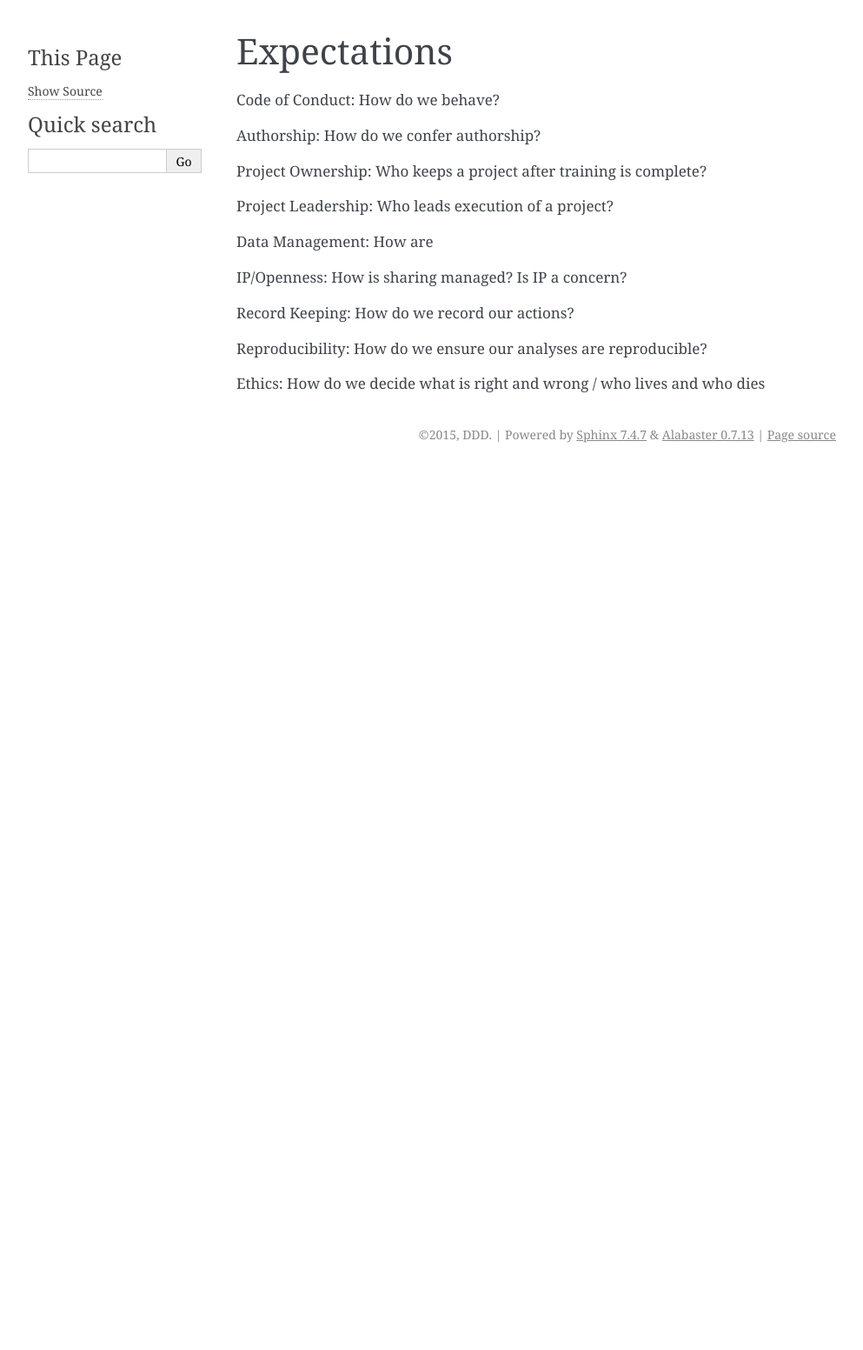
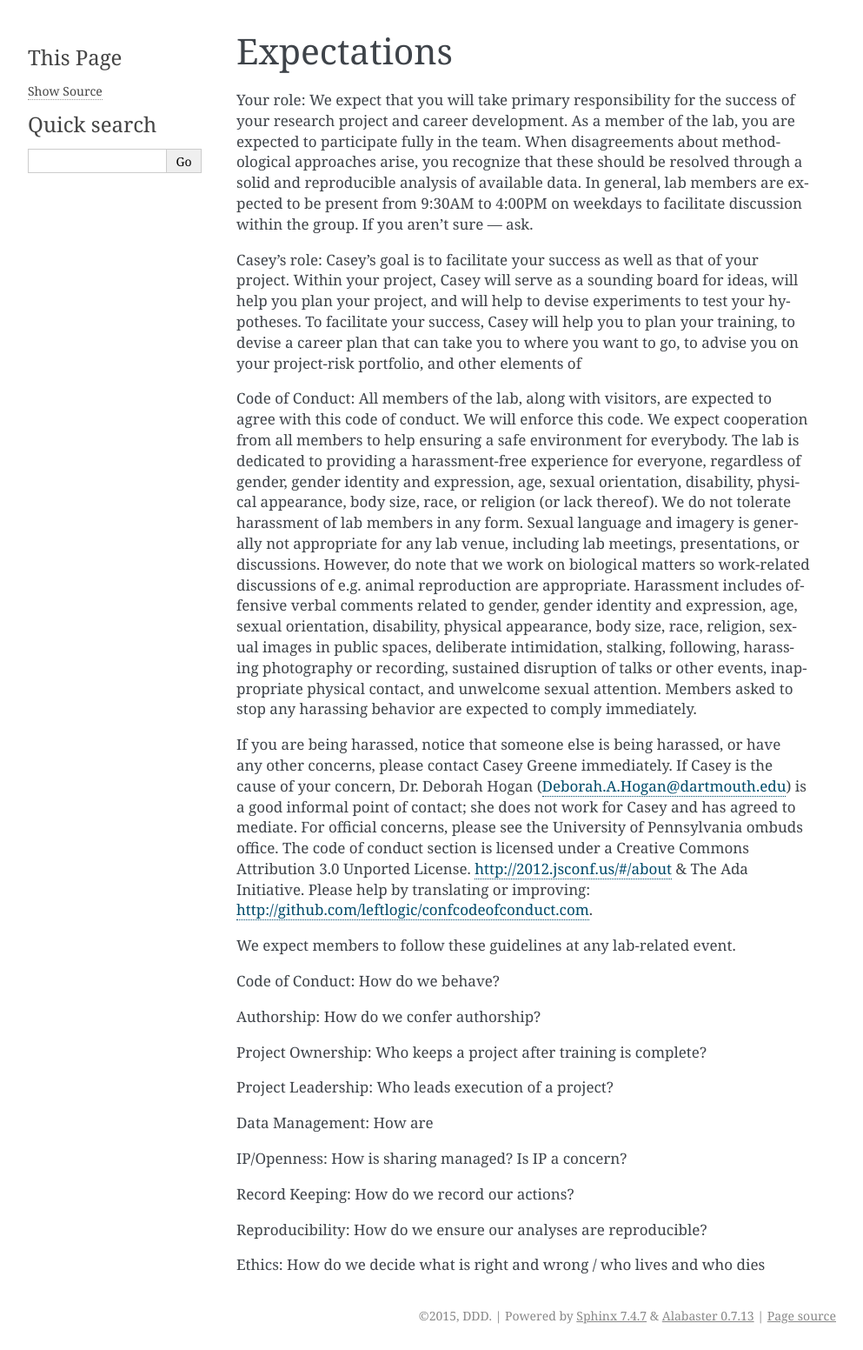
Before and after one commit to greenelab/onboarding, a Sphinx documentation site: the page built from source/expectations.rst, in a window 1280 px wide. Shown: the whole page at 87% size, without its empty margins (148-1141 px from the left). Built offline with Sphinx 7.4.7, drawn with Linux system fonts in a browser that asks for light colours; before the commit the page ends 900 px from its top, so only the background shows below that.

Commit message:
add some expectations + code of conduct

```diff
--- a/source/expectations.rst
+++ b/source/expectations.rst
@@ -1,5 +1,52 @@
 Expectations
 ============
+
+Your role: We expect that you will take primary responsibility for the success
+of your research project and career development. As a member of the lab, you
+are expected to participate fully in the team. When disagreements about
+methodological approaches arise, you recognize that these should be resolved
+through a solid and reproducible analysis of available data. In general, lab
+members are expected to be present from 9:30AM to 4:00PM on weekdays to
+facilitate discussion within the group. If you aren’t sure — ask.
+
+Casey's role: Casey’s goal is to facilitate your success as well as that of
+your project. Within your project, Casey will serve as a sounding board for
+ideas, will help you plan your project, and will help to devise experiments to
+test your hypotheses. To facilitate your success, Casey will help you to plan
+your training, to devise a career plan that can take you to where you want to
+go, to advise you on your project-risk portfolio, and other elements of
+
+Code of Conduct: All members of the lab, along with visitors, are expected to
+agree with this code of conduct. We will enforce this code. We expect
+cooperation from all members to help ensuring a safe environment for everybody.
+The lab is dedicated to providing a harassment-free experience for everyone,
+regardless of gender, gender identity and expression, age, sexual orientation,
+disability, physical appearance, body size, race, or religion (or lack
+thereof). We do not tolerate harassment of lab members in any form. Sexual
+language and imagery is generally not appropriate for any lab venue, including
+lab meetings, presentations, or discussions. However, do note that we work on
+biological matters so work-related discussions of e.g. animal reproduction are
+appropriate. Harassment includes offensive verbal comments related to gender,
+gender identity and expression, age, sexual orientation, disability, physical
+appearance, body size, race, religion, sexual images in public spaces,
+deliberate intimidation, stalking, following, harassing photography or
+recording, sustained disruption of talks or other events, inappropriate
+physical contact, and unwelcome sexual attention. Members asked to stop any
+harassing behavior are expected to comply immediately.
+
+If you are being harassed, notice that someone else is being harassed, or have any
+other concerns, please contact Casey Greene immediately. If Casey is the cause
+of your concern, Dr. Deborah Hogan (Deborah.A.Hogan@dartmouth.edu) is a
+good informal point of contact; she does not work for Casey and has agreed to
+mediate. For official concerns, please see the University of Pennsylvania ombuds
+office. The code of conduct section is licensed under a Creative Commons
+Attribution 3.0 Unported License. http://2012.jsconf.us/#/about & The Ada
+Initiative. Please help by translating or improving:
+http://github.com/leftlogic/confcodeofconduct.com.
+
+We expect members to follow these guidelines at any lab-related event.
+
+
 
 Code of Conduct: How do we behave?
 
```
